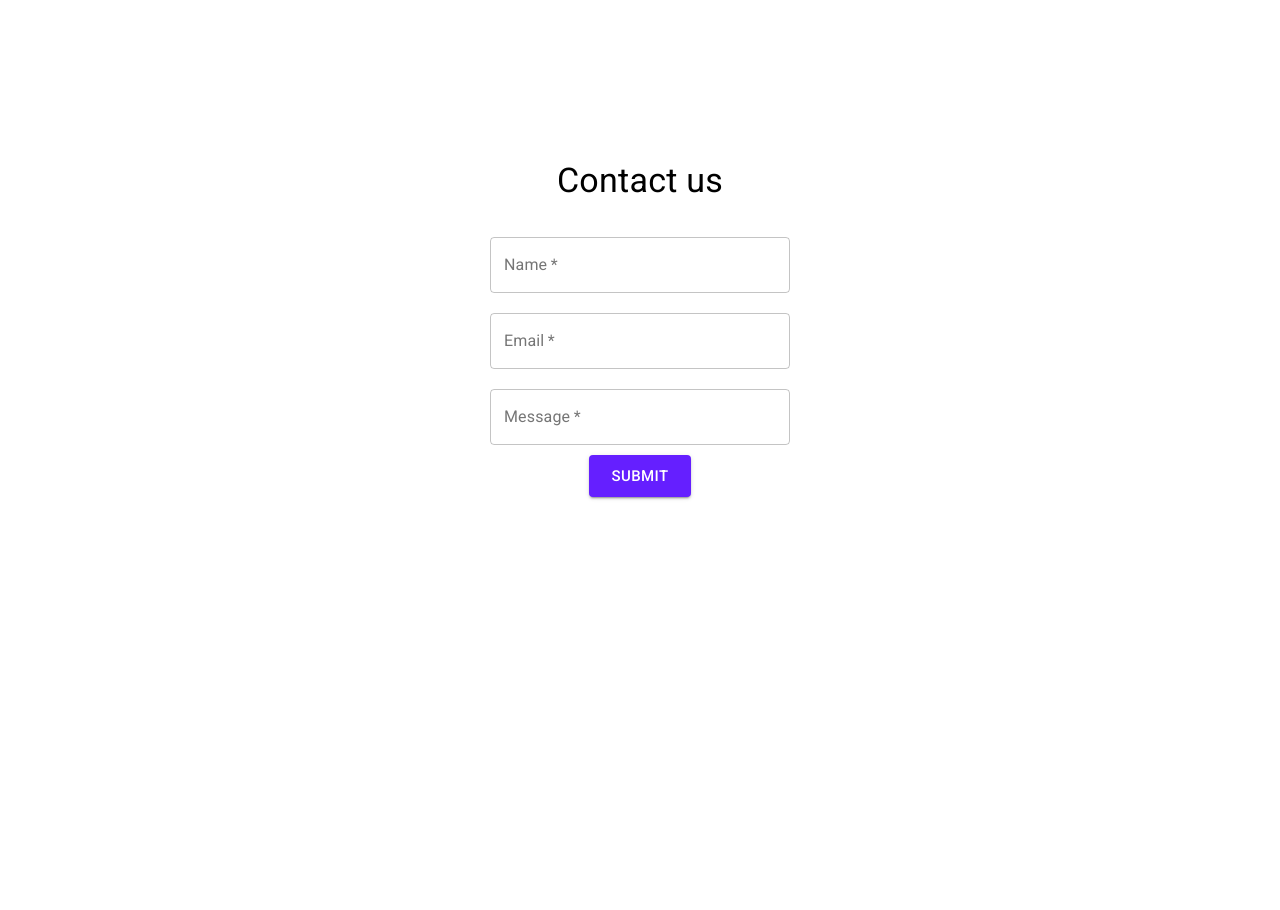
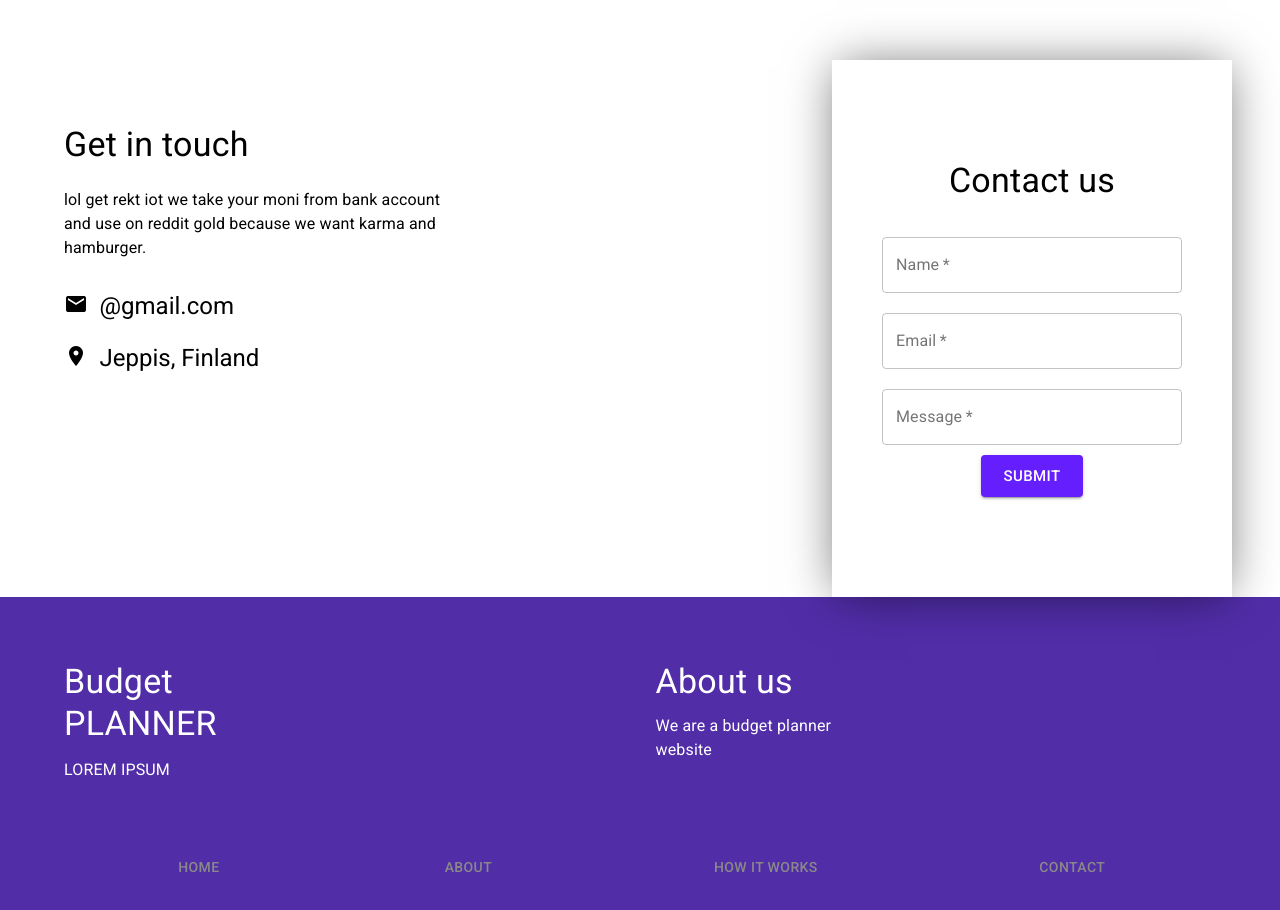
Before and after one commit to HannesDahlvik/budget-planner, a React (Create React App) app in the folder frontend/: page / in a window 1280 px wide. Shown: the part 1940-2850 px from the top of the page. Before the commit the page ends 2760 px from the top, so only its background shows below. Built offline with nearby package versions, Linux system fonts and the light colour scheme.

Commit message:
made footer

```diff
--- a/frontend/src/pages/Homepage.jsx
+++ b/frontend/src/pages/Homepage.jsx
@@ -1,7 +1,7 @@
 import React from 'react';
 import './Homepage.scss';
 import Navbar from '../components/Navbar';
-import { Typography, Button, TextField, withStyles } from '@material-ui/core';
+import { Typography, Button, TextField, withStyles, Icon } from '@material-ui/core';
 
 const classes = (theme) => ({
     textField: {
@@ -41,6 +41,18 @@ class Homepage extends React.Component {
 
                 </div>
 
+                <div className="footer-section" id="footer">
+                    <div className="footer-first">
+                        <div className="footer-info">
+                            <Typography variant="h4">Get in touch</Typography>
+                            <Typography variant="body1">lol get rekt iot we take your moni from bank account and use on reddit gold because we want karma and hamburger.</Typography>
+                            <div className="homo">
+                                <aside className="wrapper"><Icon>email</Icon><p className="inf">@gmail.com</p></aside>
+                                <aside className="wrapper"><Icon>location_on</Icon><p className="inf">Jeppis, Finland</p></aside>
+                            </div>
+                        </div>
+
+                        <div className="footer-contact">
                             <div className="contact-section" id="contact">
                                 <form className="contact-form">
                                     <Typography variant="h4">Contact us</Typography>
@@ -56,6 +68,31 @@ class Homepage extends React.Component {
                                     <Button size="large" variant="contained" color="secondary">Submit</Button>
                                 </form>
                             </div>
+
+                        </div>
+                    </div>
+                    <div className="original-footer">
+                        <div className="infos">
+                        <div className="footer-info">
+                            <Typography variant="h4">Budget PLANNER</Typography>
+                            <Typography variant="body1">LOREM IPSUM</Typography>
+                        </div>
+                        <div className="footer-about">
+                            <Typography variant="h4">About us</Typography>
+                            <Typography variant="body1">We are a budget planner website</Typography>
+                        </div>
+                        <div className="social-medias">
+
+                        </div>
+                        </div>
+                        <div className="sections">
+                            <Button className="section">HOME</Button>
+                            <Button className="section">ABOUT</Button>
+                            <Button className="section">HOW IT WORKS</Button>
+                            <Button className="section">CONTACT</Button>
+                        </div>
+                    </div>
+                </div>
             </>
         )
     }
--- a/frontend/src/pages/Homepage.scss
+++ b/frontend/src/pages/Homepage.scss
@@ -63,8 +63,13 @@
     height: 100vh;
 }
 
+.footer-section {
+    height: 95vh;
+
     .contact-section {
-    height: 95vh;
+        -webkit-box-shadow: 0 1px 47px -6px rgba(0, 0, 0, 0.59);
+        -moz-box-shadow: 0 1px 47px -6px rgba(0, 0, 0, 0.59);
+        box-shadow: 0 1px 47px -6px rgba(0, 0, 0, 0.59);
 
         .contact-form {
             display: flex;
@@ -90,6 +95,80 @@
         }
     }
 
+    .footer-first {
+        display: flex;
+
+        .footer-info {
+            margin: 5% 0 0 5%;
+            width: 100%;
+            max-width: 30%;
+
+            h4 {
+                height: 4rem;
+            }
+
+            .homo {
+                display: flex;
+                flex-direction: column;
+                margin: 3% 0 0;
+
+                .wrapper {
+                    display: flex;
+                    margin: 20px 0 0;
+                    font-size: 1.5rem;
+                }
+
+                .inf {
+                    margin: 0 3% 4px;
+                }
+            }
+        }
+
+        .footer-contact {
+            margin: 0 0 0 30%;
+        }
+
+    }
+}
+
+.original-footer {
+    height: 55vh;
+    color: #fff;
+    background-color: #512da8;
+    padding: 5%;
+
+    p {
+        margin: 5% 0;
+    }
+}
+
+.infos {
+    display: flex;
+    flex-direction: row;
+
+    .footer-about {
+        margin: 0 30%;
+    }
+}
+
+.sections {
+
+    display: flex;
+    justify-content: space-around;
+
+    .section {
+        transition: .3s;
+        margin: 5% 0 0;
+        height: 4vh;
+        color: rgb(138, 137, 137);
+
+        :hover {
+            transition: .3s;
+            color: #fff;
+        }
+    }
+}
+
 @media(max-width: 1200px) {
     .contact-form {
         width: 60% !important;
```
Lines whose indentation alone changed are shown as unchanged.
